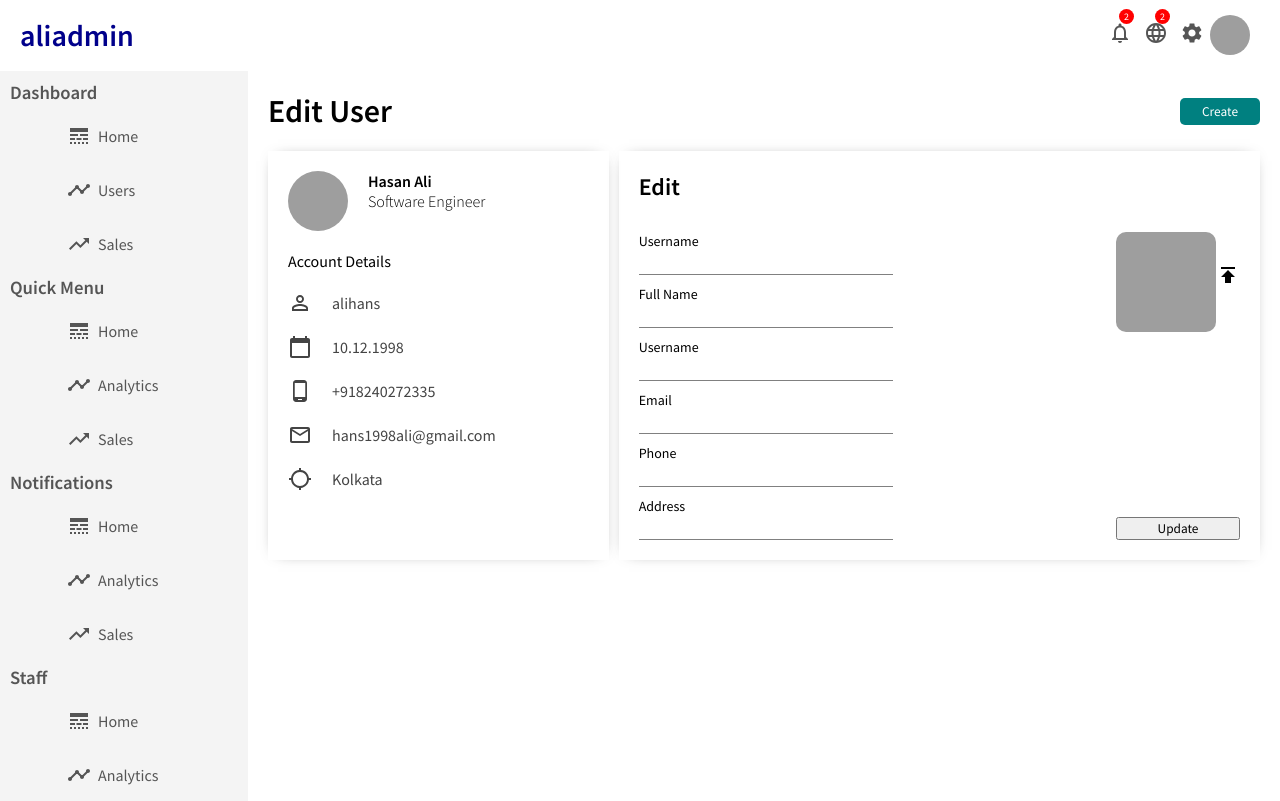
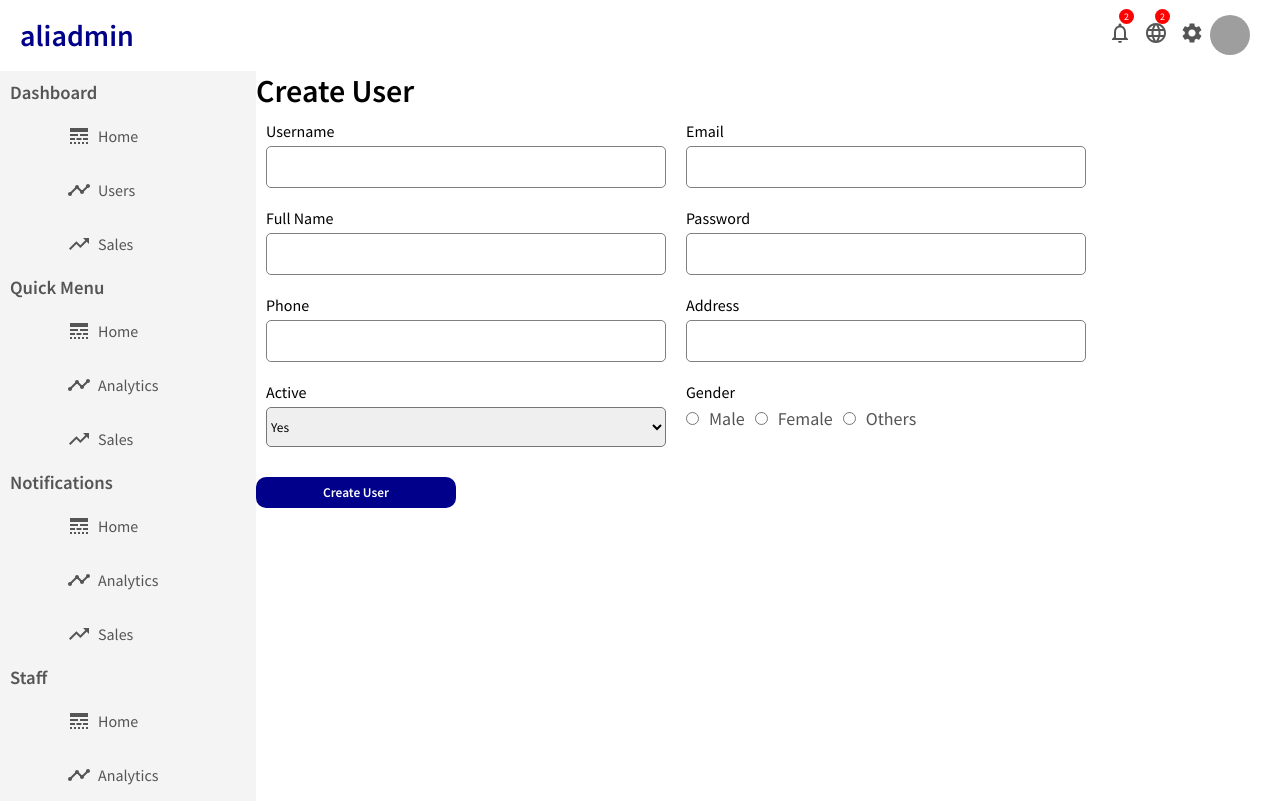
Before and after one commit to HasanAutomation/react-admin-dashboard-ui, a React (Create React App) app: page /users/create in a window 1280 px wide. Built offline with nearby package versions, Linux system fonts and the light colour scheme; grey boxes are pictures that could not be loaded.

Commit message:
Added create user page

```diff
--- a/src/App.js
+++ b/src/App.js
@@ -5,6 +5,7 @@ import TopBar from './components/TopBar';
 import Home from './pages/Home';
 import UserList from './components/UserList';
 import User from './components/User';
+import CreateUser from './components/User/CreateUser';
 
 function App() {
   return (
@@ -19,6 +20,9 @@ function App() {
           <Route exact path='/users'>
             <UserList />
           </Route>
+          <Route exact path='/users/create'>
+            <CreateUser />
+          </Route>
           <Route exact path='/users/:id'>
             <User />
           </Route>
--- /dev/null
+++ b/src/components/User/CreateUser.css
@@ -0,0 +1,47 @@
+.createUser{
+    flex:4
+}
+.userForm{
+    display: flex;
+    flex-wrap: wrap;
+}
+.newUserFormItem{
+    width: 400px;
+    display: flex;
+    flex-direction: column;
+    margin:10px;
+}
+.newUserFormItem > label{
+    margin-bottom: 5px;
+}
+.newUserFormItem > input{
+    height: 20px;
+    padding: 10px;
+    border: 1px solid gray;
+    border-radius: 5px;
+}
+.radioContainer > label{
+    padding: 5px;
+    margin: 5px;
+    color: #555;
+    font-size: 18px;
+
+}
+.newUserSelect{
+    height: 40px;
+    border-radius: 5px;
+}
+.radioLabel{
+    margin-right: 10px;
+}
+.createUserButton{
+    background: darkblue;
+    border: none;
+    width: 200px;
+    color: white;
+    padding: 7px 10px;
+    font-weight: 600;
+    border-radius: 10px;
+    cursor: pointer;
+    margin-top: 20px;
+}
--- /dev/null
+++ b/src/components/User/CreateUser.jsx
@@ -0,0 +1,66 @@
+import React from 'react';
+import './CreateUser.css';
+
+export default function CreateUser() {
+  return (
+    <div className='createUser'>
+      <h1>Create User</h1>
+      <form>
+        <div className='userForm'>
+          <div className='newUserFormItem'>
+            <label htmlFor='username'>Username</label>
+            <input type='text' id='username' />
+          </div>
+          <div className='newUserFormItem'>
+            <label htmlFor='email'>Email</label>
+            <input type='text' id='email' />
+          </div>
+          <div className='newUserFormItem'>
+            <label htmlFor='fullname'>Full Name</label>
+            <input type='text' id='fullname' />
+          </div>
+          <div className='newUserFormItem'>
+            <label htmlFor='password'>Password</label>
+            <input type='text' id='password' />
+          </div>
+          <div className='newUserFormItem'>
+            <label htmlFor='phone'>Phone</label>
+            <input type='text' id='phone' />
+          </div>
+          <div className='newUserFormItem'>
+            <label htmlFor='address'>Address</label>
+            <input type='text' id='address' />
+          </div>
+          <div className='newUserFormItem'>
+            <label htmlFor='active'>Active</label>
+            <select className='newUserSelect' name='' id=''>
+              <option value='yes'>Yes</option>
+              <option value='no'>No</option>
+            </select>
+          </div>
+          <div className='newUserFormItem'>
+            <label htmlFor=''>Gender</label>
+            <div className='radioContainer'>
+              <input type='radio' name='radio' id='male' />
+              <label className='radioLabel' htmlFor='male'>
+                Male
+              </label>
+              <input type='radio' name='radio' id='female' />
+              <label className='radioLabel' htmlFor='female'>
+                Female
+              </label>
+              <input type='radio' name='radio' id='others' />
+              <label className='radioLabel' htmlFor='others'>
+                Others
+              </label>
+            </div>
+          </div>
+        </div>
+
+        <button className='createUserButton' type='submit'>
+          Create User
+        </button>
+      </form>
+    </div>
+  );
+}
--- a/src/components/User/index.jsx
+++ b/src/components/User/index.jsx
@@ -8,14 +8,22 @@ import {
   DeleteOutline,
 } from '@material-ui/icons';
 import React from 'react';
+import { useHistory } from 'react-router-dom';
 import './User.css';
 
 export default function User() {
+  const history = useHistory();
+
   return (
     <div className='user'>
       <div className='userTitleContainer'>
         <h1>Edit User</h1>
-        <button className='userAddBtn'>Create</button>
+        <button
+          className='userAddBtn'
+          onClick={() => history.push('/users/create')}
+        >
+          Create
+        </button>
       </div>
       <div className='userContainer'>
         <div className='userShow'>
```
